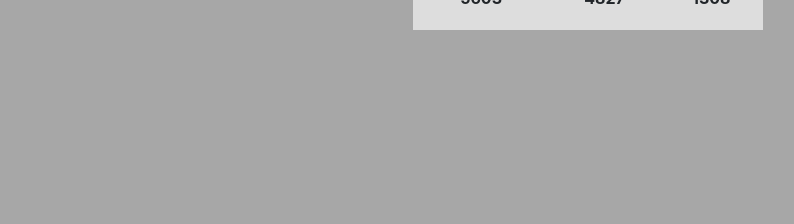
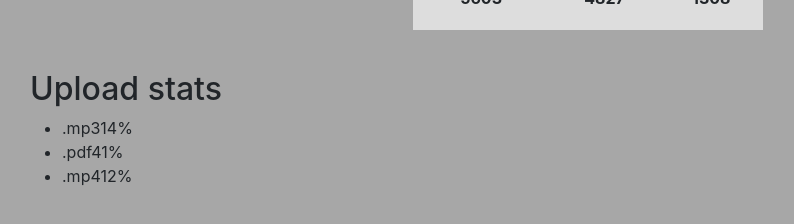
Before and after one commit to sasholk/react-hw, a React (Create React App) app in the folder react-hw-components/: page / in a window 1280 px wide. Shown: the part 428-652 px from the top of the page, without its empty margins (52-846 px from the left). Built offline with nearby package versions, Linux system fonts and the light colour scheme.

Commit message:
added comp Statistics

```diff
--- /dev/null
+++ b/react-hw-components/src/assets/data.json
@@ -0,0 +1,7 @@
+[
+  { "id": "id-1", "label": ".docx", "percentage": 22 },
+  { "id": "id-2", "label": ".pdf", "percentage": 4 },
+  { "id": "id-3", "label": ".mp3", "percentage": 17 },
+  { "id": "id-4", "label": ".psd", "percentage": 47 },
+  { "id": "id-5", "label": ".pdf", "percentage": 10 }
+]
--- a/react-hw-components/src/components/App.jsx
+++ b/react-hw-components/src/components/App.jsx
@@ -1,13 +1,13 @@
 import React from "react";
-
+import "./App.css";
 import { Profile } from "./Profile/Profile";
-
-import "./App.css"
+import { Statistics } from "./Statistics/Statistics";
 
 export const App = () => {
     return (
         <div className="container">
             <Profile />
+            <Statistics />
         </div>
     );
 };
--- /dev/null
+++ b/react-hw-components/src/components/Statistics/Statistics.jsx
@@ -0,0 +1,18 @@
+import React from "react";
+
+import { StatisticsList } from "./StatisticsList";
+
+import data from "../../assets/data.json";
+
+const { stats } = data;
+
+export const Statistics = () => {
+    return (
+        <>
+            <StatisticsList
+                title="Upload stats"
+                stats={stats}
+            />
+        </>
+    );
+};
--- /dev/null
+++ b/react-hw-components/src/components/Statistics/StatisticsList.jsx
@@ -0,0 +1,32 @@
+import React from "react";
+
+const Item = ({ stats: { id, label, percentage } }) => {
+    return <li className="item">
+        <span className="label">.docx</span>
+        <span className="percentage">4%</span>
+    </li>
+};
+
+export const StatisticsList = () => {
+    return (
+        <section className="statistics">
+            <h2 className="title">Upload stats</h2>
+
+            <ul className="stat-list">
+                {/* <Item /> */}
+                <li className="item">
+                    <span className="label">.mp3</span>
+                    <span className="percentage">14%</span>
+                </li>
+                <li className="item">
+                    <span className="label">.pdf</span>
+                    <span className="percentage">41%</span>
+                </li>
+                <li className="item">
+                    <span className="label">.mp4</span>
+                    <span className="percentage">12%</span>
+                </li>
+            </ul>
+        </section>
+    )
+};
```
